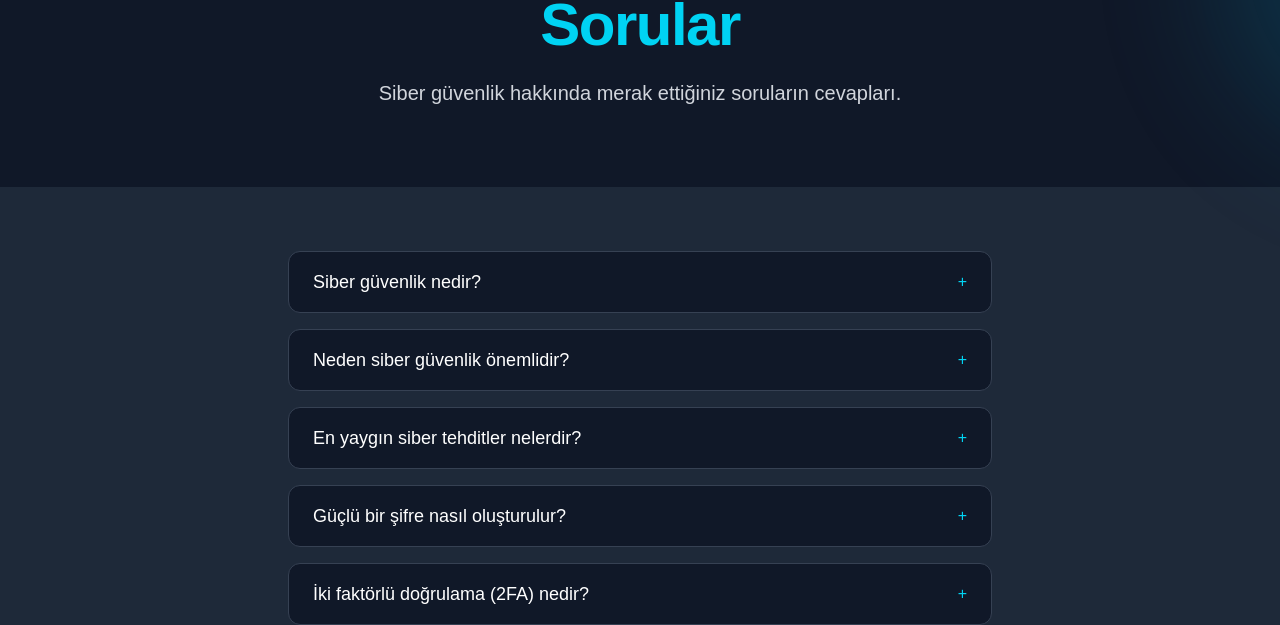
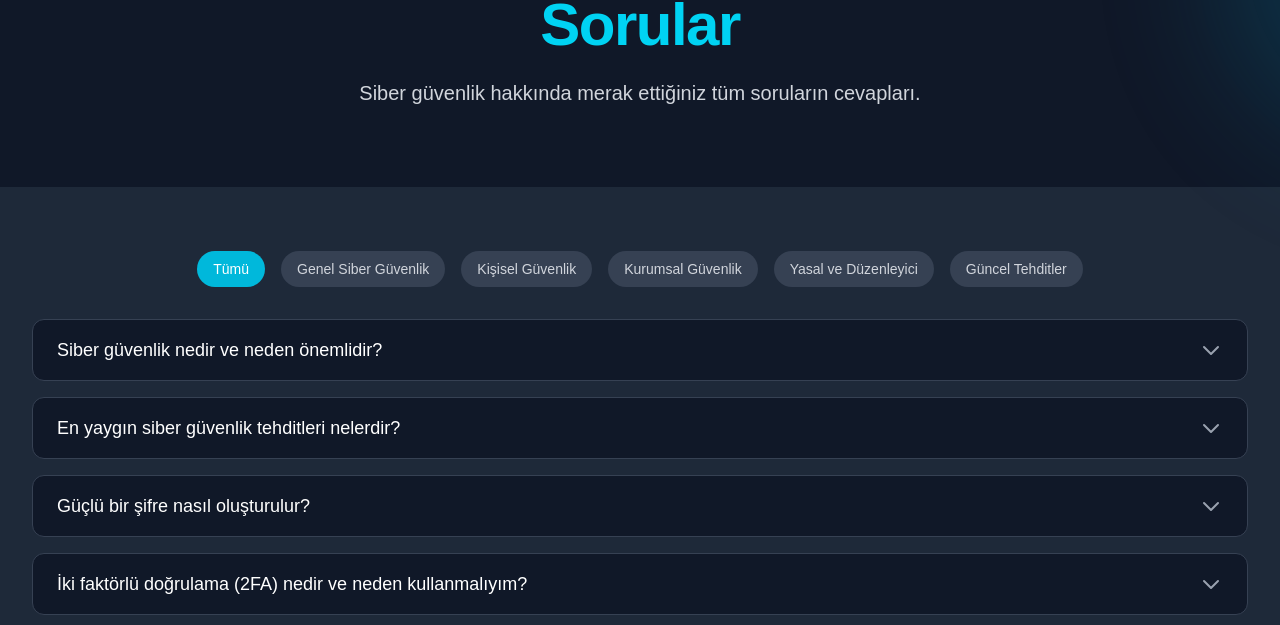
Before and after one commit to gokiceynn/CYBERLY, a Next.js app: page /sss in a window 1280 px wide. Shown: the part 210-835 px from the top of the page. Built offline with nearby package versions, Linux system fonts and the light colour scheme.

Commit message:
feat: SSS sayfası kategorilere ayrıldı ve içerik zenginleştirildi

```diff
--- a/app/sss/page.tsx
+++ b/app/sss/page.tsx
@@ -4,35 +4,74 @@ import React, { useState } from 'react'
 import Navbar from '../components/Navbar'
 import Footer from '../components/Footer'
 
+interface FAQItem {
+  question: string
+  answer: string
+  category: string
+}
+
+const faqData: FAQItem[] = [
+  {
+    category: "Genel Siber Güvenlik",
+    question: "Siber güvenlik nedir ve neden önemlidir?",
+    answer: "Siber güvenlik, bilgisayar sistemleri, ağlar, programlar ve verilerin dijital saldırılardan korunması için uygulanan teknolojiler, süreçler ve uygulamaların bütünüdür. Önemlidir çünkü: 1) Kişisel ve kurumsal verilerinizi korur, 2) Finansal kayıpları önler, 3) İtibarınızı korur, 4) Yasal yükümlülükleri yerine getirmenizi sağlar, 5) İş sürekliliğini garanti eder."
+  },
+  {
+    category: "Genel Siber Güvenlik",
+    question: "En yaygın siber güvenlik tehditleri nelerdir?",
+    answer: "En yaygın siber güvenlik tehditleri: 1) Fidye yazılımları (Ransomware), 2) Kimlik avı (Phishing) saldırıları, 3) Kötü amaçlı yazılımlar (Malware), 4) Sosyal mühendislik saldırıları, 5) DDoS (Distributed Denial of Service) saldırıları, 6) Veri sızıntıları, 7) Şifre saldırıları, 8) Sıfır gün açıkları."
+  },
+  {
+    category: "Kişisel Güvenlik",
+    question: "Güçlü bir şifre nasıl oluşturulur?",
+    answer: "Güçlü bir şifre oluşturmak için: 1) En az 12 karakter kullanın, 2) Büyük ve küçük harfler kullanın, 3) Sayılar ekleyin, 4) Özel karakterler kullanın, 5) Tahmin edilebilir kelimelerden kaçının, 6) Her hesap için farklı şifre kullanın, 7) Şifre yöneticisi kullanmayı düşünün. Örnek: 'P@ssw0rd123!' yerine 'K9#mP$vL2@nX5' gibi karmaşık bir şifre kullanın."
+  },
+  {
+    category: "Kişisel Güvenlik",
+    question: "İki faktörlü doğrulama (2FA) nedir ve neden kullanmalıyım?",
+    answer: "İki faktörlü doğrulama, hesabınıza giriş yaparken iki farklı doğrulama yöntemi kullanmanızı gerektiren bir güvenlik önlemidir. Örneğin: 1) Şifreniz (bildiğiniz bir şey), 2) Telefonunuza gelen kod (sahip olduğunuz bir şey). Kullanmanız önerilir çünkü: 1) Hesabınızı %99.9 daha güvenli hale getirir, 2) Şifreniz çalınsa bile hesabınıza erişimi engeller, 3) Çoğu büyük platform ücretsiz olarak sunuyor."
+  },
+  {
+    category: "Kurumsal Güvenlik",
+    question: "Şirketim için temel siber güvenlik önlemleri nelerdir?",
+    answer: "Temel kurumsal siber güvenlik önlemleri: 1) Güvenlik duvarı ve antivirüs yazılımları, 2) Düzenli güvenlik güncellemeleri, 3) Çalışan eğitimleri, 4) Veri yedekleme sistemleri, 5) Erişim kontrolü ve yetkilendirme, 6) Olay müdahale planı, 7) Güvenlik politikaları ve prosedürleri, 8) Düzenli güvenlik denetimleri."
+  },
+  {
+    category: "Kurumsal Güvenlik",
+    question: "Veri sızıntısı durumunda ne yapılmalıdır?",
+    answer: "Veri sızıntısı durumunda yapılması gerekenler: 1) Olayı hemen tespit edin ve izole edin, 2) Güvenlik ekibini ve yönetimi bilgilendirin, 3) Etkilenen sistemleri güvenli hale getirin, 4) Yasal gereklilikleri yerine getirin (KVKK, GDPR vb.), 5) Müşterileri ve paydaşları bilgilendirin, 6) Olayı belgelendirin ve analiz edin, 7) Önleyici tedbirleri güncelleyin."
+  },
+  {
+    category: "Yasal ve Düzenleyici",
+    question: "KVKK (Kişisel Verilerin Korunması Kanunu) nedir?",
+    answer: "KVKK, kişisel verilerin işlenmesi ve korunmasına ilişkin kuralları belirleyen bir kanundur. Önemli noktalar: 1) Kişisel verilerin işlenmesi için açık rıza gereklidir, 2) Veri güvenliği önlemleri alınmalıdır, 3) Veri sızıntısı durumunda bildirim yapılmalıdır, 4) Veri sahiplerinin hakları korunmalıdır, 5) Veri işleme kayıtları tutulmalıdır, 6) Veri koruma görevlisi atanmalıdır."
+  },
+  {
+    category: "Yasal ve Düzenleyici",
+    question: "Siber suçların yasal sonuçları nelerdir?",
+    answer: "Siber suçların yasal sonuçları: 1) TCK'da tanımlanan suçlar (madde 243-245), 2) Ağır para cezaları, 3) Hapis cezaları, 4) Tazminat yükümlülükleri, 5) İtibar kaybı, 6) Lisans iptalleri, 7) İş yapma yasağı. Örnek: KVKK ihlali durumunda 1.8 milyon TL'ye varan para cezaları uygulanabilir."
+  },
+  {
+    category: "Güncel Tehditler",
+    question: "Yapay zeka ve siber güvenlik ilişkisi nedir?",
+    answer: "Yapay zeka ve siber güvenlik ilişkisi: 1) Yapay zeka saldırıları tespit etmek için kullanılır, 2) Otomatik tehdit analizi yapabilir, 3) Sahte e-postaları tespit edebilir, 4) Anormal davranışları belirleyebilir, 5) Güvenlik açıklarını önceden tespit edebilir. Ancak yapay zeka aynı zamanda siber saldırganlar tarafından da kullanılabilir."
+  },
+  {
+    category: "Güncel Tehditler",
+    question: "Kripto para ve blockchain güvenliği nasıl sağlanır?",
+    answer: "Kripto para ve blockchain güvenliği için: 1) Güvenli cüzdan kullanımı, 2) İki faktörlü doğrulama, 3) Soğuk depolama çözümleri, 4) Güvenilir borsaların kullanımı, 5) Özel anahtarların güvenli saklanması, 6) Düzenli güvenlik denetimleri, 7) Şüpheli işlemlerin takibi, 8) Yedekleme stratejileri önemlidir."
+  }
+]
+
 export default function FAQPage() {
   const [openIndex, setOpenIndex] = useState<number | null>(null)
+  const [selectedCategory, setSelectedCategory] = useState<string>('all')
 
-  const faqs = [
-    {
-      question: "Siber güvenlik nedir?",
-      answer: "Siber güvenlik, bilgisayar sistemleri, ağlar ve verilerin dijital saldırılardan korunması için uygulanan teknolojiler, süreçler ve uygulamaların bütünüdür."
-    },
-    {
-      question: "Neden siber güvenlik önemlidir?",
-      answer: "Günümüzde dijital varlıklarımız ve kişisel bilgilerimiz sürekli tehdit altındadır. Siber güvenlik, bu varlıkları ve bilgileri korumak için kritik öneme sahiptir."
-    },
-    {
-      question: "En yaygın siber tehditler nelerdir?",
-      answer: "En yaygın siber tehditler arasında malware, phishing, ransomware, DDoS saldırıları ve sosyal mühendislik saldırıları bulunmaktadır."
-    },
-    {
-      question: "Güçlü bir şifre nasıl oluşturulur?",
-      answer: "Güçlü bir şifre en az 12 karakter uzunluğunda olmalı, büyük/küçük harf, rakam ve özel karakterler içermeli ve tahmin edilemez olmalıdır."
-    },
-    {
-      question: "İki faktörlü doğrulama (2FA) nedir?",
-      answer: "İki faktörlü doğrulama, hesabınıza giriş yaparken şifrenize ek olarak ikinci bir doğrulama yöntemi (örneğin SMS kodu veya authenticator uygulaması) kullanmanızı sağlayan bir güvenlik önlemidir."
-    },
-    {
-      question: "VPN kullanmak gerekli midir?",
-      answer: "VPN kullanmak, özellikle halka açık Wi-Fi ağlarında internet trafiğinizi şifreleyerek güvenliğinizi artırır. Önemli bir güvenlik önlemidir."
-    }
-  ]
+  const categories = ['all', ...new Set(faqData.map(item => item.category))]
+
+  const filteredFAQs = selectedCategory === 'all'
+    ? faqData
+    : faqData.filter(item => item.category === selectedCategory)
 
   return (
     <>
@@ -52,7 +91,7 @@ export default function FAQPage() {
                 <span className="block text-cyan-400">Sorular</span>
               </h1>
               <p className="mt-6 max-w-3xl mx-auto text-xl text-gray-300">
-                Siber güvenlik hakkında merak ettiğiniz soruların cevapları.
+                Siber güvenlik hakkında merak ettiğiniz tüm soruların cevapları.
               </p>
             </div>
           </div>
@@ -60,22 +99,55 @@ export default function FAQPage() {
 
         {/* FAQ Section */}
         <section className="py-16 bg-gray-800">
-          <div className="max-w-3xl mx-auto px-4 sm:px-6 lg:px-8">
+          <div className="max-w-7xl mx-auto px-4 sm:px-6 lg:px-8">
+            {/* Category Filter */}
+            <div className="flex flex-wrap gap-4 mb-8 justify-center">
+              {categories.map((category) => (
+                <button
+                  key={category}
+                  onClick={() => setSelectedCategory(category)}
+                  className={`px-4 py-2 rounded-full text-sm font-medium transition-colors ${
+                    selectedCategory === category
+                      ? 'bg-cyan-500 text-white'
+                      : 'bg-gray-700 text-gray-300 hover:bg-gray-600'
+                  }`}
+                >
+                  {category === 'all' ? 'Tümü' : category}
+                </button>
+              ))}
+            </div>
+
+            {/* FAQ Items */}
             <div className="space-y-4">
-              {faqs.map((faq, index) => (
-                <div key={index} className="bg-gray-900 rounded-xl border border-gray-700">
+              {filteredFAQs.map((faq, index) => (
+                <div
+                  key={index}
+                  className="bg-gray-900 rounded-xl overflow-hidden border border-gray-700"
+                >
                   <button
-                    className="w-full px-6 py-4 text-left flex justify-between items-center"
+                    className="w-full px-6 py-4 text-left flex justify-between items-center hover:bg-gray-800 transition-colors"
                     onClick={() => setOpenIndex(openIndex === index ? null : index)}
                   >
                     <span className="text-lg font-medium text-white">{faq.question}</span>
-                    <span className="text-cyan-400">
-                      {openIndex === index ? '−' : '+'}
-                    </span>
+                    <svg
+                      className={`w-6 h-6 text-gray-400 transform transition-transform ${
+                        openIndex === index ? 'rotate-180' : ''
+                      }`}
+                      fill="none"
+                      viewBox="0 0 24 24"
+                      stroke="currentColor"
+                    >
+                      <path
+                        strokeLinecap="round"
+                        strokeLinejoin="round"
+                        strokeWidth={2}
+                        d="M19 9l-7 7-7-7"
+                      />
+                    </svg>
                   </button>
                   {openIndex === index && (
-                    <div className="px-6 pb-4">
-                      <p className="text-gray-300">{faq.answer}</p>
+                    <div className="px-6 py-4 bg-gray-800">
+                      <p className="text-gray-300 whitespace-pre-line">{faq.answer}</p>
                     </div>
                   )}
                 </div>
```
